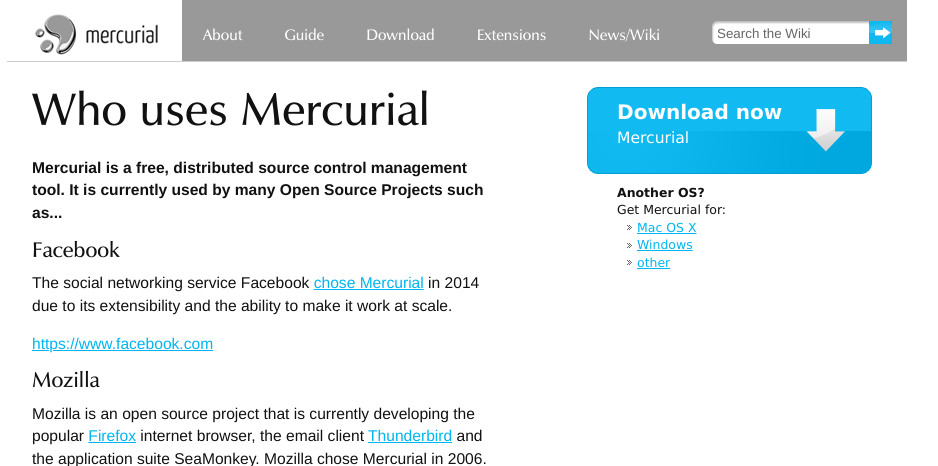
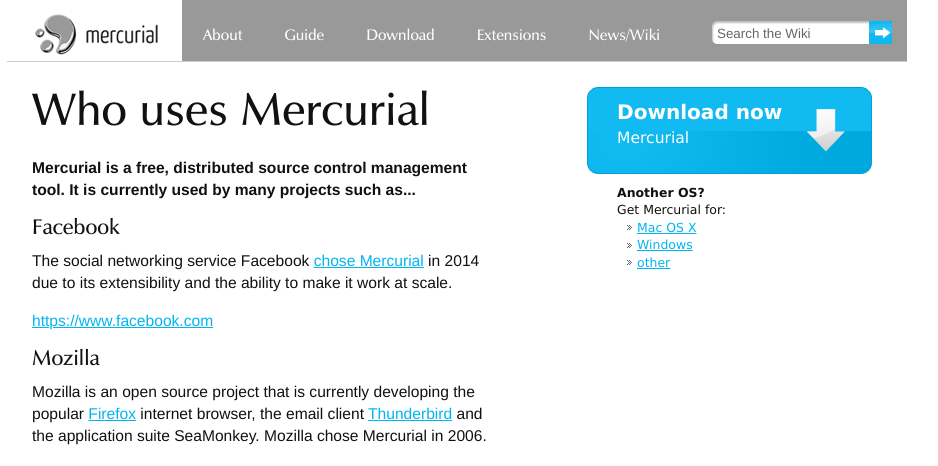
Before and after one commit to paugier/mercurial-scm, a Flask app: page /who in a window 1280 px wide. Shown: the top 466 px of the page, without its empty margins (183-1121 px from the left). Run offline with Flask 2, Linux system fonts and the light colour scheme.

Commit message:
who: replace "Open Source Projects" with "projects"
Facebook is not an open source project. (They open source some tools, but they
tend to be on GitHub.)

```diff
--- a/templates/who/index.html
+++ b/templates/who/index.html
@@ -2,7 +2,7 @@
 
 {% block content %}
 		<h1>Who uses Mercurial</h1>
-		<p><strong>Mercurial is a free, distributed source control management tool. It is currently used by many Open Source Projects such as...</strong></p>
+		<p><strong>Mercurial is a free, distributed source control management tool. It is currently used by many projects such as...</strong></p>
         <h3>Facebook</h3>
         The social networking service Facebook <a href="https://code.facebook.com/posts/218678814984400/scaling-mercurial-at-facebook/">chose Mercurial</a> in 2014 due to its extensibility and the ability to make it work at scale.</p>
         <p><a href="https://www.facebook.com">https://www.facebook.com</a></p>
```
